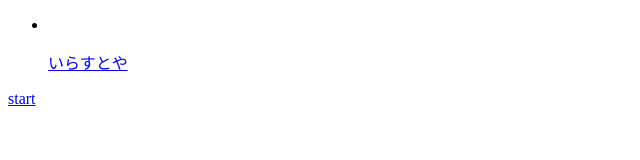
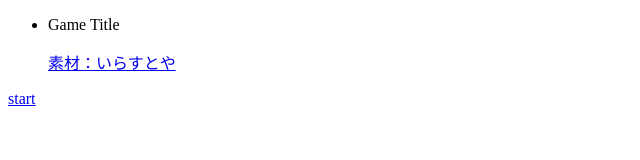
Before and after one commit to okz248/stackblitz-game_test, a website: page index.html in a window 1280 px wide. Shown: the whole page, without its empty margins (0-640 px from the left). Drawn offline with Linux system fonts and the light colour scheme.

Commit message:
ファイル整備

```diff
--- a/index.html
+++ b/index.html
@@ -8,9 +8,9 @@
   <body>
     <div>
       <ul>
-        <li></ul>
+        <li>Game Title</ul>
         <ul>
-          <a href="https://www.irasutoya.com/">いらすとや</a>
+          <a href="https://www.irasutoya.com/">素材：いらすとや</a>
         </ul>
       </ul>
     </div>
```
